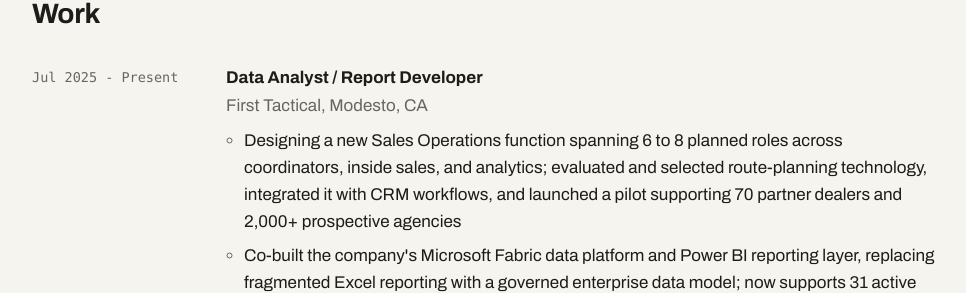
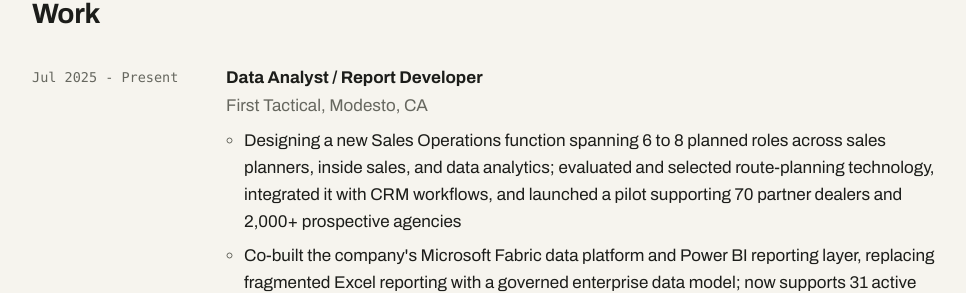
Before and after one commit to westleysmith/Portfolio, a plain HTML site: page index.html in a window 1280 px wide. Shown: the part 3357-3650 px from the top of the page, without its empty margins (116-1082 px from the left). Drawn offline with nearby package versions, Linux system fonts and the light colour scheme.

Commit message:
First Tactical: sales planners, inside sales, and data analytics

```diff
--- a/index.html
+++ b/index.html
@@ -502,7 +502,7 @@
           <div class="role">Data Analyst / Report Developer</div>
           <div class="org">First Tactical, Modesto, CA</div>
           <ul class="points">
-            <li>Designing a new Sales Operations function spanning 6 to 8 planned roles across coordinators, inside sales, and analytics; evaluated and selected route-planning technology, integrated it with CRM workflows, and launched a pilot supporting 70 partner dealers and 2,000+ prospective agencies</li>
+            <li>Designing a new Sales Operations function spanning 6 to 8 planned roles across sales planners, inside sales, and data analytics; evaluated and selected route-planning technology, integrated it with CRM workflows, and launched a pilot supporting 70 partner dealers and 2,000+ prospective agencies</li>
             <li>Co-built the company's Microsoft Fabric data platform and Power BI reporting layer, replacing fragmented Excel reporting with a governed enterprise data model; now supports 31 active reports, 66 users, and roughly 2,000 monthly views</li>
             <li>Built a geospatial territory-planning application across 1,500+ dealers and a market-sizing model covering 3,100+ U.S. counties, combining dealer performance, geographic coverage, and revenue opportunity; analysis has supported 6 territory redesigns and the business cases used to evaluate new field-sales headcount</li>
             <li>Co-developed automated reporting workflows in Microsoft Fabric for company financials, bookings, P&amp;L, and performance metrics, replacing manual processes with notebook-driven pipelines and AI-assisted reporting; helped implement a conversational AI layer for querying company data directly</li>
```
